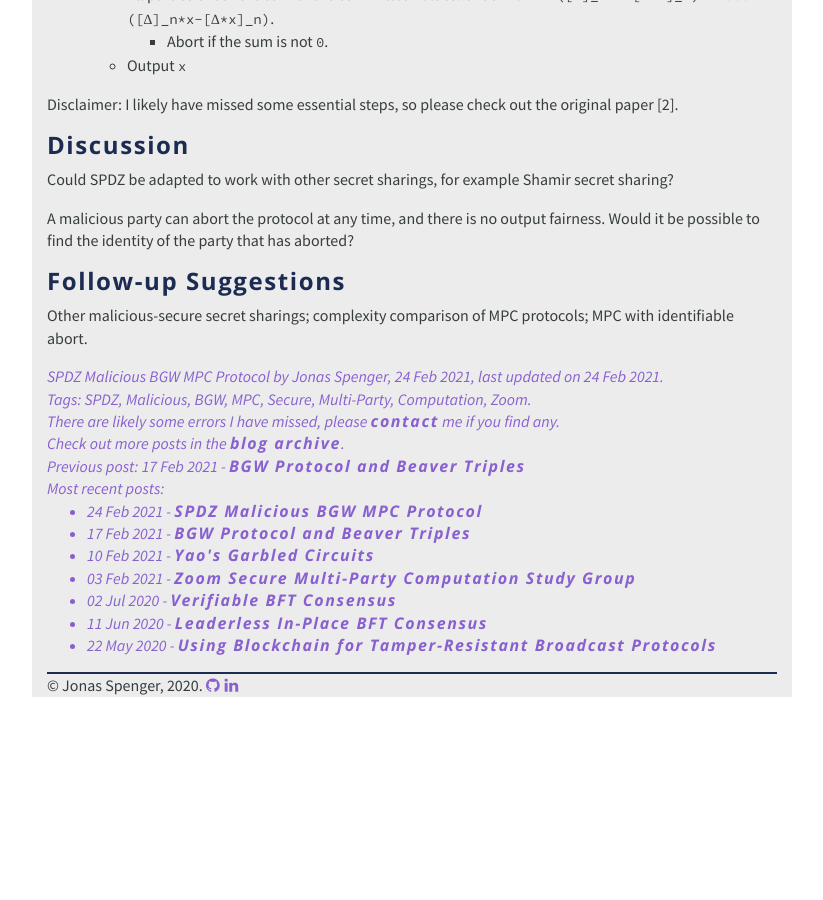
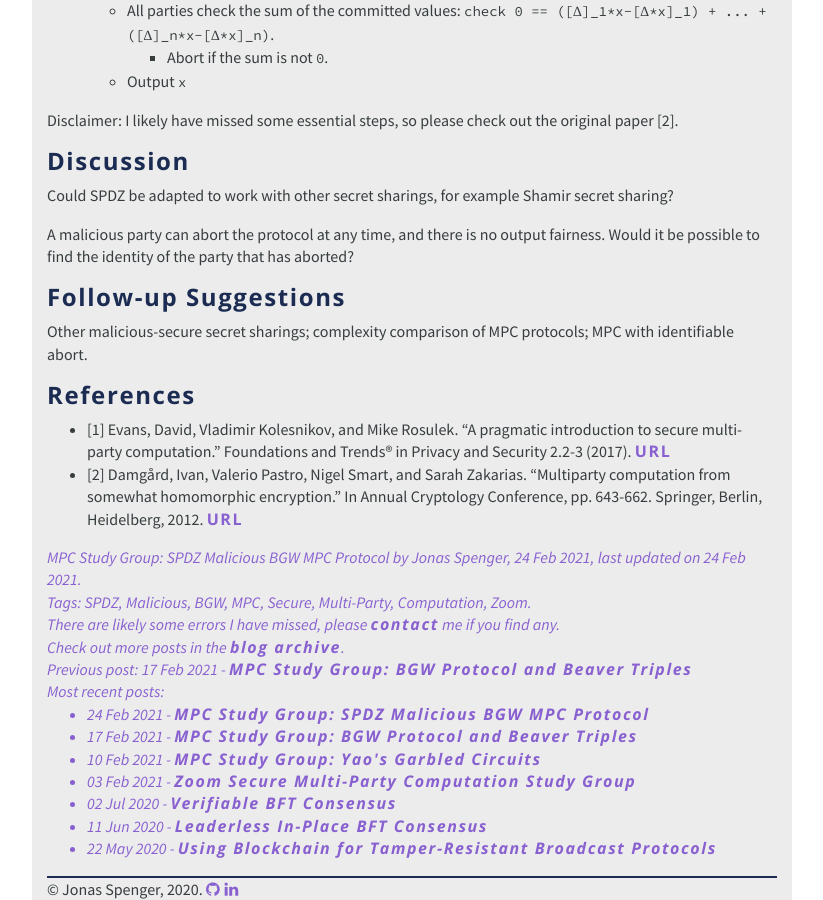
Before and after one commit to jspenger/jspenger.github.io, a Jekyll site: the page built from _posts/2021-02-24-spdz-malicious-bgw-mpc-protocol.md, in a window 1280 px wide and 900 px high, scrolled down 2408 px. Shown: the whole window, without its empty margins (228-1051 px from the left). Built offline with Jekyll 4.4.1, drawn with Linux system fonts in a browser that asks for light colours; before the commit the page ends 3105 px from its top, so only the background shows below that; some of the changed text lies outside the part shown.

Commit message:
update titles

```diff
--- a/_posts/2021-02-10-yaos-garbled-circuits.md
+++ b/_posts/2021-02-10-yaos-garbled-circuits.md
@@ -1,12 +1,12 @@
 ---
 layout: post
-title: Yao's Garbled Circuits
+title: "MPC Study Group: Yao's Garbled Circuits"
 date: 2021-02-10
 tags: Yao's Garbled Circuits MPC Secure Multi-Party Computation Semi-Honest Zoom
 lastupdatedon: 2021-02-10
 ---
 
-# Yao's Garbled Circuits
+# MPC Study Group: Yao's Garbled Circuits
 For week 1 of the [Zoom MPC Study Group](zoom-secure-multi-party-computation-study-group) we discussed Yao's Garbled Circuits, using section 3.1 from the book [A Pragmatic Introduction to Secure Multi-Party Computation](https://securecomputation.org) by David Evans, Vladimir Kolesnikov and Mike Rosulek [1].
 
 These are my personal study notes, so please refer to the references to verify any information in this post. The content of this post is mostly based on [1].
--- a/_posts/2021-02-17-bgw-protocol-and-beaver-triples.md
+++ b/_posts/2021-02-17-bgw-protocol-and-beaver-triples.md
@@ -1,12 +1,12 @@
 ---
 layout: post
-title: BGW Protocol and Beaver Triples
+title: "MPC Study Group: BGW Protocol and Beaver Triples"
 date: 2021-02-17
 tags: BGW MPC Secure Multi-Party Computation Semi-Honest Zoom
 lastupdatedon: 2021-02-17
 ---
 
-# BGW Protocol and Beaver Triples
+# MPC Study Group: BGW Protocol and Beaver Triples
 
 In this week's [Zoom Meetup](zoom-secure-multi-party-computation-study-group) we discussed the BGW protocol and Beaver triples [1, 2].
 You can watch the virtual meetup of the presentation followed by open discussion:
--- a/_posts/2021-02-24-spdz-malicious-bgw-mpc-protocol.md
+++ b/_posts/2021-02-24-spdz-malicious-bgw-mpc-protocol.md
@@ -1,12 +1,12 @@
 ---
 layout: post
-title: SPDZ Malicious BGW MPC Protocol
+title: "MPC Study Group: SPDZ Malicious BGW MPC Protocol"
 date: 2021-02-24
 tags: SPDZ Malicious BGW MPC Secure Multi-Party Computation Zoom
 lastupdatedon: 2021-02-24
 ---
 
-# SPDZ Malicious BGW MPC Protocol
+# MPC Study Group: SPDZ Malicious BGW MPC Protocol
 
 In this week's [Zoom MPC Study Group](zoom-secure-multi-party-computation-study-group) we read about the SPDZ protocol, a malicious-secure BGW variant [1, 2].
 You can watch the virtual meetup of the presentation followed by the open discussion:
@@ -93,3 +93,7 @@ Would it be possible to find the identity of the party that has aborted?
 
 ## Follow-up Suggestions
 Other malicious-secure secret sharings; complexity comparison of MPC protocols; MPC with identifiable abort.
+
+## References
+* [1] Evans, David, Vladimir Kolesnikov, and Mike Rosulek. "A pragmatic introduction to secure multi-party computation." Foundations and Trends® in Privacy and Security 2.2-3 (2017). [URL](https://securecomputation.org/)
+* [2] Damgård, Ivan, Valerio Pastro, Nigel Smart, and Sarah Zakarias. "Multiparty computation from somewhat homomorphic encryption." In Annual Cryptology Conference, pp. 643-662. Springer, Berlin, Heidelberg, 2012. [URL](https://eprint.iacr.org/2011/535)
```
Also changed, not shown: other parts of _posts/2021-02-24-spdz-malicious-bgw-mpc-protocol.md (+2 -2 lines).
